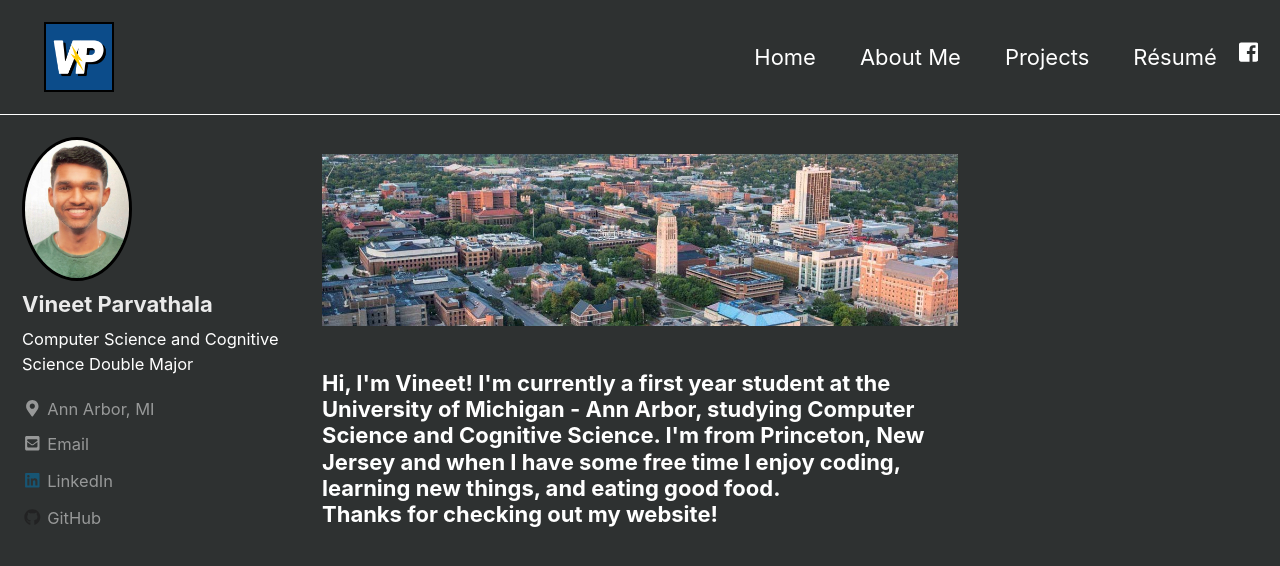
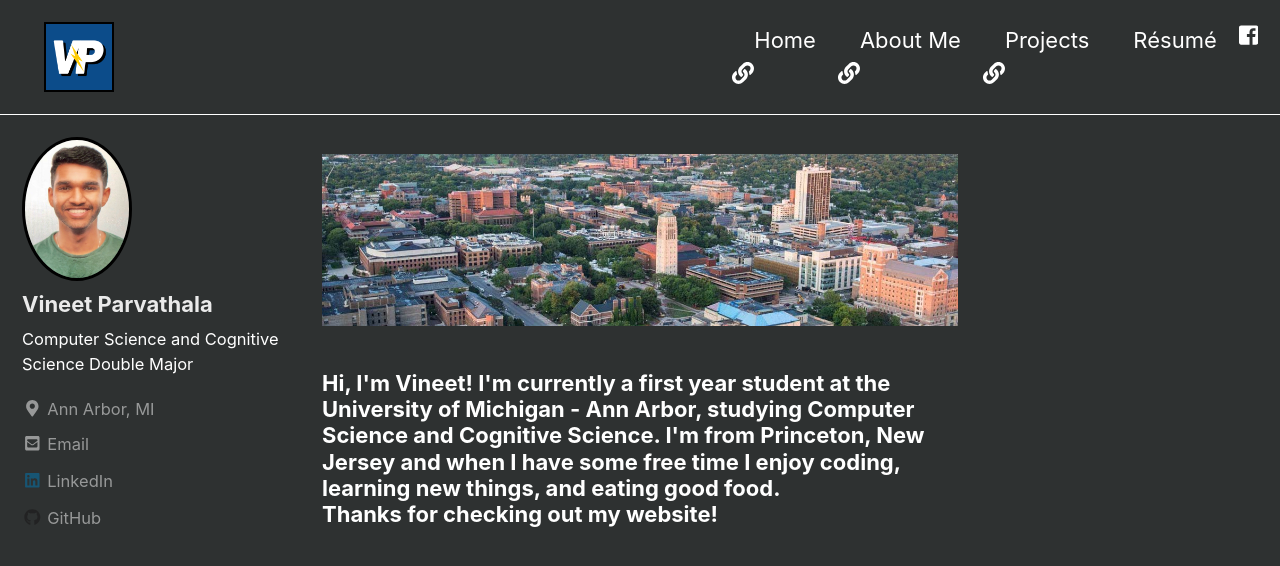
Before and after one commit to vparv/vparv.github.io, a Jekyll site: the page built from index.html, in a window 1280 px wide and 900 px high. Shown: the top 566 px of the window. Built offline with Jekyll 4.4.1, drawn with Linux system fonts in a browser that asks for light colours; cached includes are drawn as plain includes; nearby versions of some CDN libraries; the list of posts is cut into pages by our own code.

Commit message:
fixed icons

```diff
--- a/_includes/masthead.html
+++ b/_includes/masthead.html
@@ -13,7 +13,8 @@
             {%- endif -%}
 
             <li class="masthead__menu-item">
-              <a href="{{ url }}" {% if link.description %}title="{{ link.description }}"{% endif %}>{{ link.title }}</a>
+              <a href="{{ url }}" {% if link.description %}title="{{ link.description }}"{% endif %}>{{ link.title }}</a><i class="{{ link.icon | default: 'fas fa-link' }}" aria-hidden="true"></i>
+
             </li>
 
           {%- endfor -%}
```
